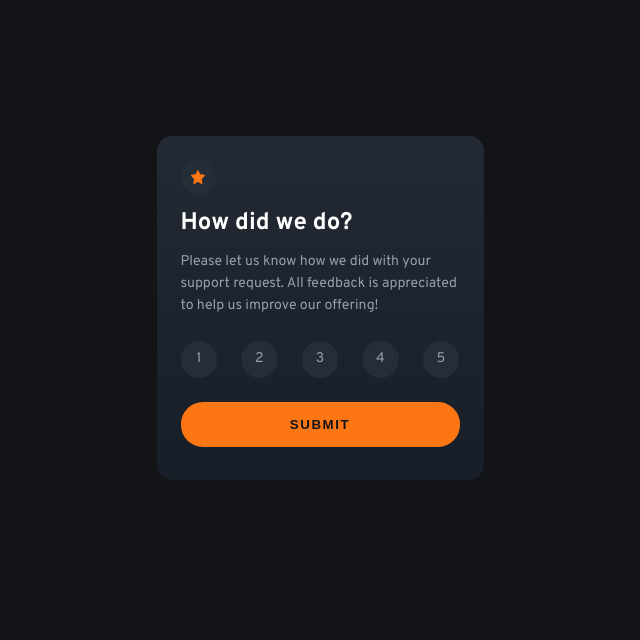
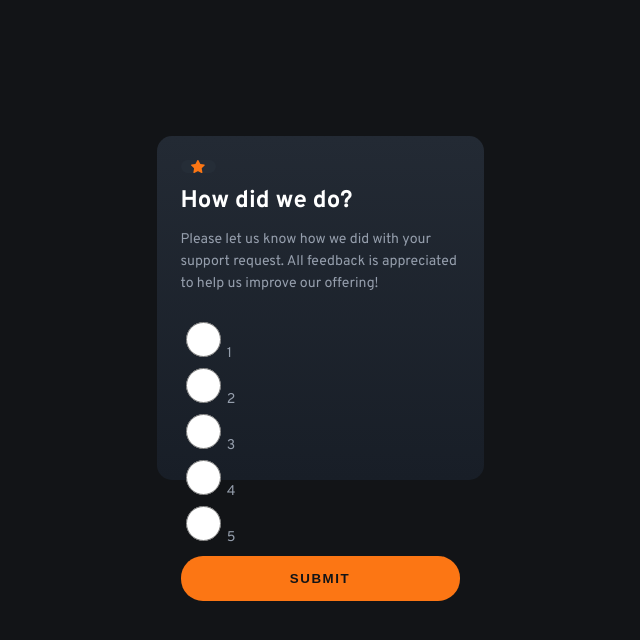
Before and after one commit to GMarqz/interactive-rating-component, a plain HTML site: page index.html in a window 1280 px wide. Shown: the whole page, without its empty margins (320-960 px from the left). Drawn offline with Linux system fonts and the light colour scheme.

Commit message:
redo form structure

```diff
--- a/index.html
+++ b/index.html
@@ -19,28 +19,41 @@
       <p class="card-text">  Please let us know how we did with your support request. All feedback is appreciated
         to help us improve our offering!</p>
     </div>
-    <fieldset class="fieldset d-flex" id="fieldset">
-      <div class="radio d-flex ai-center jc-center" id="radio">
-        <p class="radio-text" id="radio-text">1</p>
+
+    <form class="form" id="form">
+      <fieldset class="fieldset">
+        <div class="div-input">
+          <label for="1" class="label-one"></label>
+          <input type="radio" name="1" class="input-one radio" id="input-one" value="1" />
+          <span>1</span>
         </div>
 
-      <div class="radio d-flex ai-center jc-center" id="radio">
-        <p class="radio-text" id="radio-text">2</p>
+        <div class="div-input">
+          <label for="2" class="label-two"></label>
+          <input type="radio" name="2" class="input-two radio" id="input-two" value="2" />
+          <span>2</span>
         </div>
 
-      <div class="radio d-flex ai-center jc-center" id="radio">
-        <p class="radio-text" id="radio-text">3</p>
+        <div class="div-input">
+          <label for="3" class="label-three"></label>
+          <input type="radio" name="3" class="input-three radio" id="input-three" value="3" />
+          <span>3</span>
         </div>
 
-      <div class="radio d-flex ai-center jc-center" id="radio">
-        <p class="radio-text" id="radio-text">4</p>
+        <div class="div-input">
+          <label for="4" class="label-four"></label>
+          <input type="radio" name="4" class="input-four radio" id="input-four" value="4" />
+          <span>4</span>
         </div>
 
-      <div class="radio d-flex ai-center jc-center" id="radio">
-        <p class="radio-text" id="radio-text">5</p>
+        <div class="div-input">
+          <label for="5" class="label-five"></label>
+          <input type="radio" name="5" class="input-five radio" id="input-five" value="5" />
+          <span>5</span>
         </div>
       </fieldset>
       <input type="submit" class="submit-btn" id="submit-btn"/>
+    </form>
   </div>
 </main>
 <script src="./index.js" type="module"></script>
```
Lines whose indentation alone changed are shown as unchanged.
